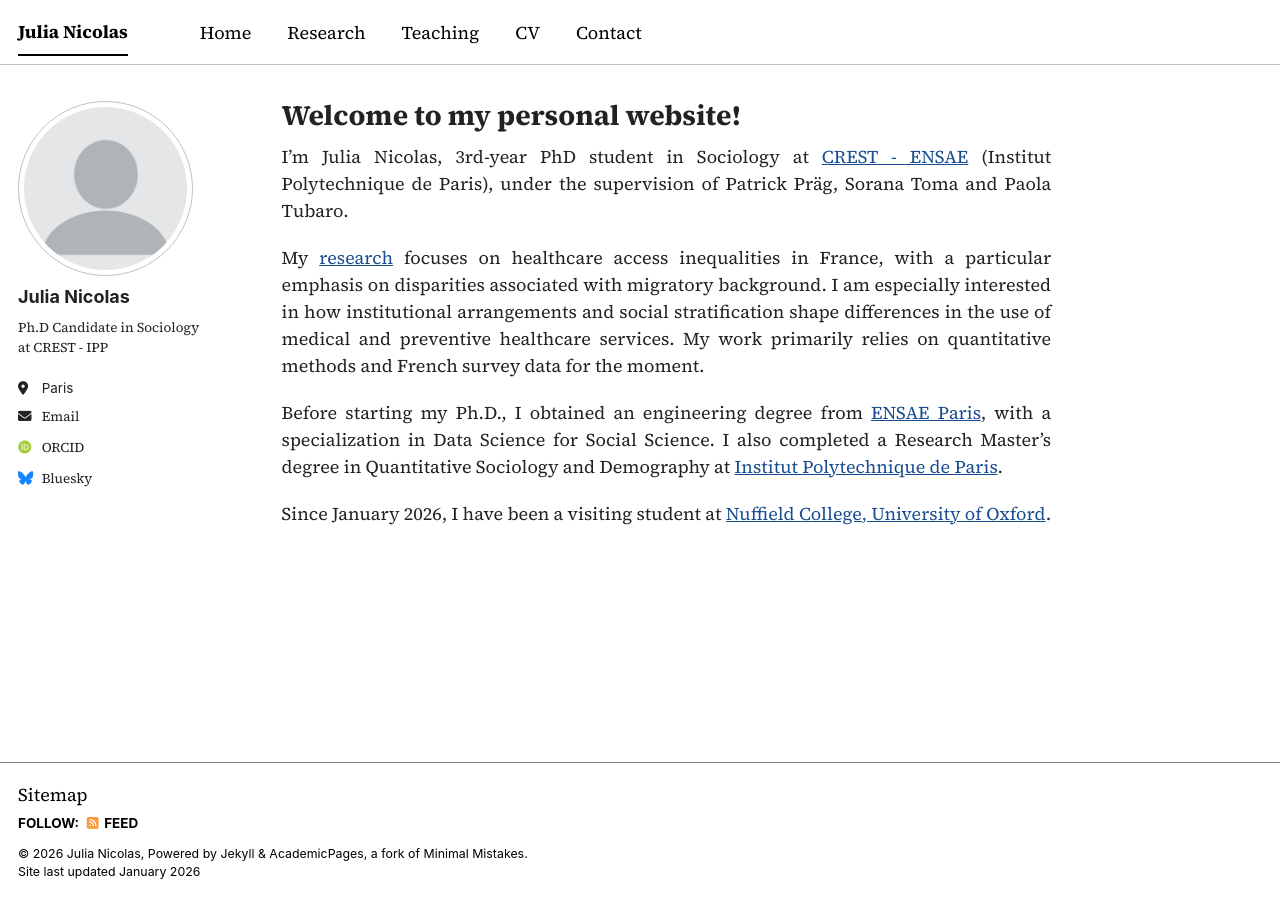
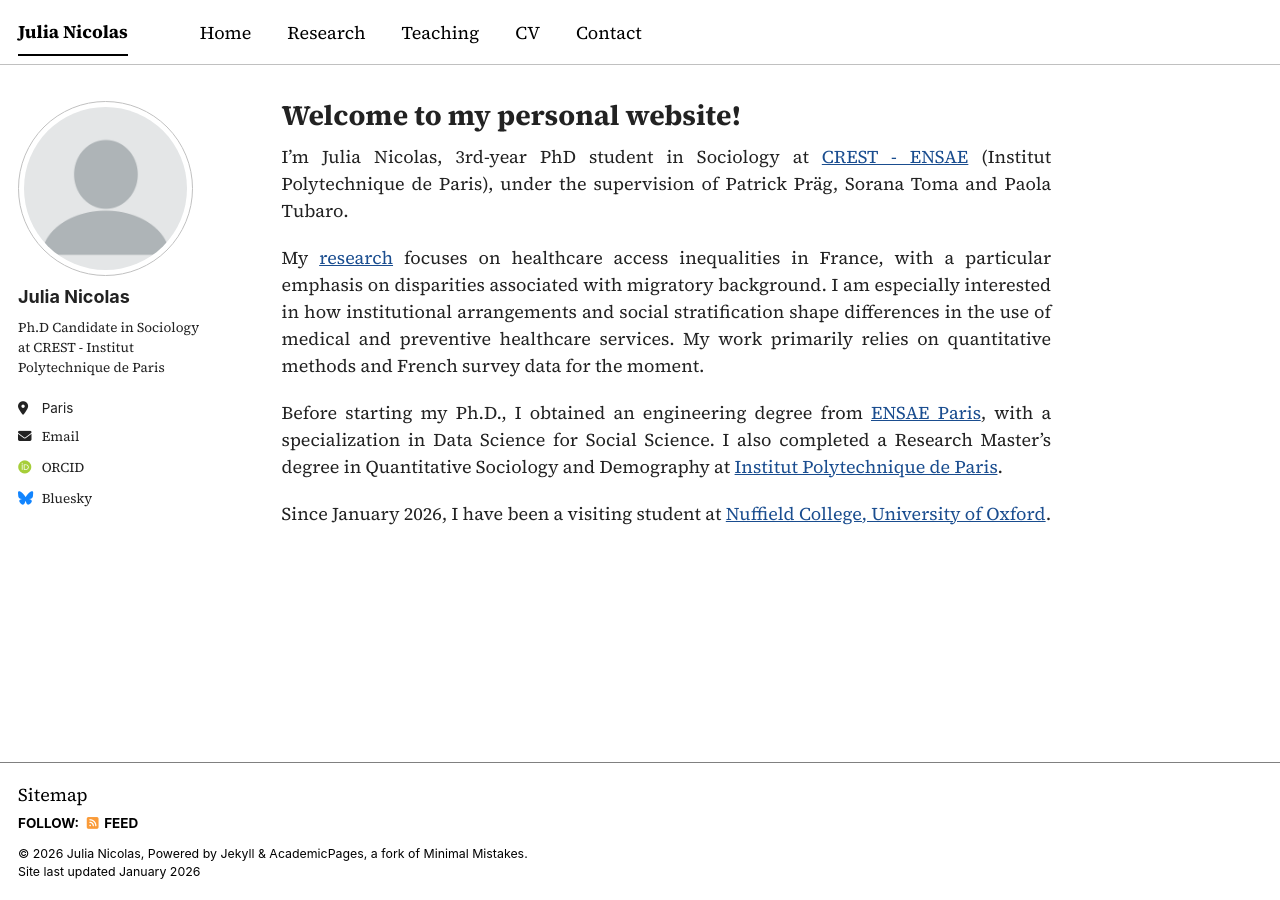
Before and after one commit to Julia-Nicolas/julia-nicolas.github.io, a Jekyll site: the page built from _pages/about.md, in a window 1280 px wide. Built offline with Jekyll 4.4.1, drawn with Linux system fonts in a browser that asks for light colours; some web fonts are replaced; a script bundle is joined from its source files by our own code; library files that are not in the unit come from our copies.

Commit message:
Update _config.yml

```diff
--- a/_config.yml
+++ b/_config.yml
@@ -26,7 +26,7 @@ author:
   avatar           : "profile.png"
   name             : "Julia Nicolas"
   pronouns         : # example: "she/her"
-  bio              : "Ph.D Candidate in Sociology at CREST - IPP"
+  bio              : "Ph.D Candidate in Sociology at CREST - Institut Polytechnique de Paris"
   location         : "Paris"
   employer         : # CREST
   uri              : # URL
```
